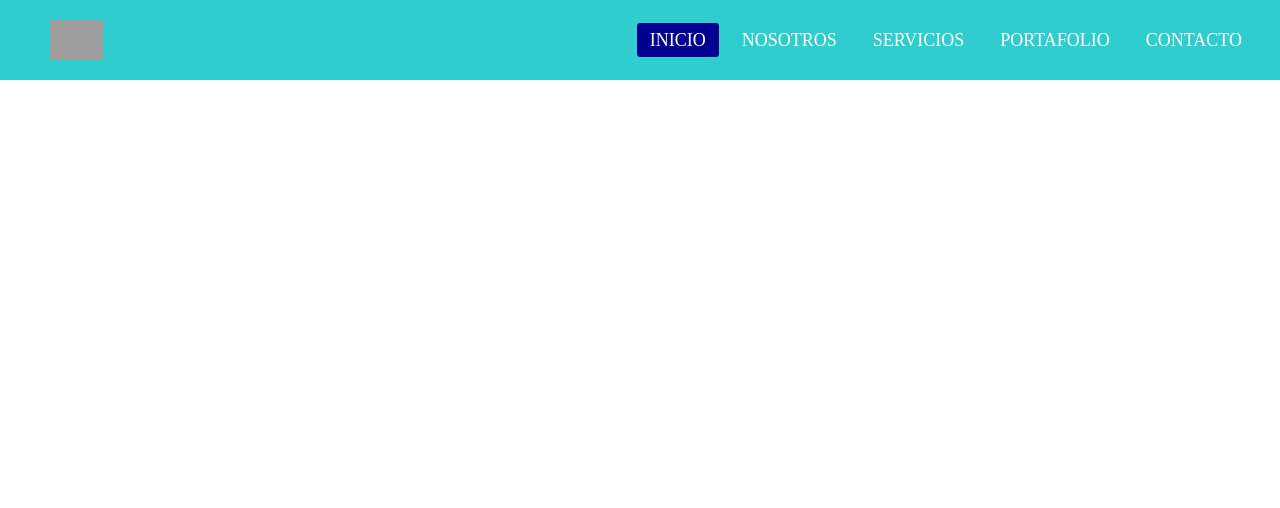
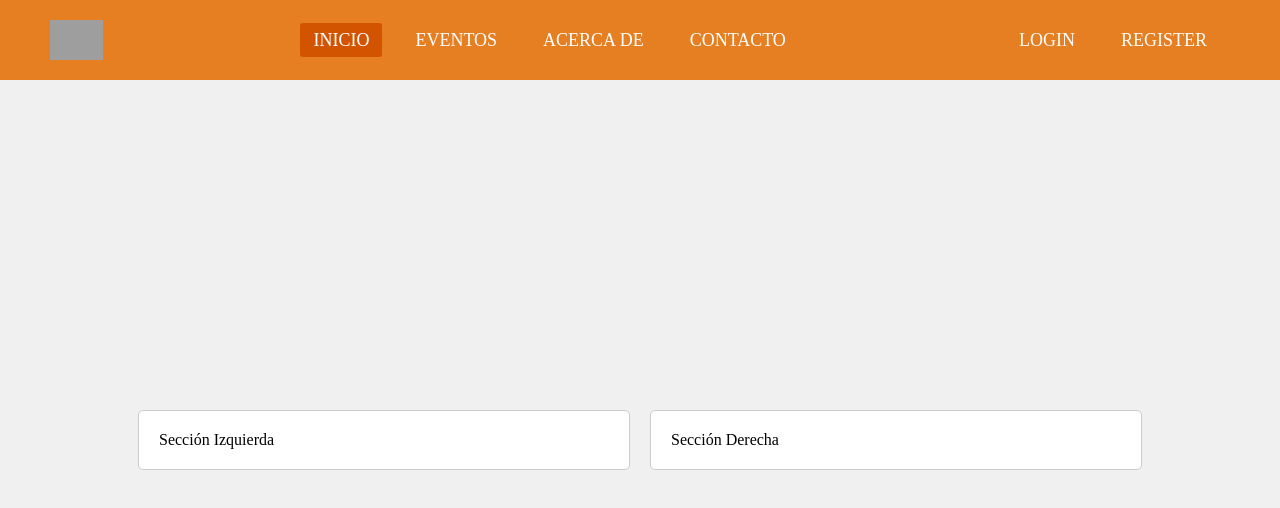
Before and after one commit to abelheddy/EventR, a React (Vite) app in the folder frontend/: page / in a window 1280 px wide. Shown: the top 508 px of the page. Built offline with nearby package versions, Linux system fonts and the light colour scheme; grey boxes are pictures that could not be loaded.

Commit message:
MainPage 2.0
se modifico la pantalla principal y se cambio los colores a los del logo

```diff
--- a/frontend/src/pages/MainPage.jsx
+++ b/frontend/src/pages/MainPage.jsx
@@ -3,22 +3,35 @@ import './css/MainPage.css';
 
 const MainPage = () => {
     return (
+        <>
             <nav>
                 <input type="checkbox" id="check" />
                 <label htmlFor="check" className="checkbtn">
-                <i className="fas fa-bars"></i>
+                    <i className="fas fa-bars"></i> {/* Ícono de hamburguesa */}
                 </label>
                 <a href="#" className="enlace">
-                <img src="logo.png" alt="" className="logo" />
+                    <img src="logo.png" alt="Logo" className="logo" /> {/* Logo */}
                 </a>
-            <ul>
+                <ul className="nav-buttons">
                     <li><a className="active" href="#">Inicio</a></li>
-                <li><a href="#">Nosotros</a></li>
-                <li><a href="#">Servicios</a></li>
-                <li><a href="#">Portafolio</a></li>
+                    <li><a href="#">Eventos</a></li>
+                    <li><a href="#">Acerca de</a></li>
                     <li><a href="#">Contacto</a></li>
                 </ul>
+                <ul className="auth-buttons">
+                    <li><a href="/login">Login</a></li>
+                    <li><a href="/register">Register</a></li>
+                </ul>
             </nav>
+
+            {/* Contenido principal */}
+            <section>
+                <div className="content">
+                    <div className="left-section">Sección Izquierda</div>
+                    <div className="right-section">Sección Derecha</div>
+                </div>
+            </section>
+        </>
     );
 };
 
--- a/frontend/src/pages/css/MainPage.css
+++ b/frontend/src/pages/css/MainPage.css
@@ -1,4 +1,5 @@
-*{
+/* Estilos generales */
+* {
     padding: 0;
     margin: 0;
     text-decoration: none;
@@ -6,93 +7,118 @@
     box-sizing: border-box;
   }
 
-nav{
-    background: #2fcdcd;
+  /* Menú */
+  nav {
+    background: #e67e22; /* Naranja oscuro */
     height: 80px;
     width: 100%;
+    display: flex;
+    align-items: center;
+    justify-content: space-between;
+    padding: 0 50px;
   }
-.enlace{
-    position: absolute;
-    padding: 20px 50px;
+
+  .enlace {
+    display: flex;
+    align-items: center;
   }
-.logo{
+
+  .logo {
     height: 40px;
   }
-nav ul{
-    float: right;
-    margin-right: 20px;
+
+  nav ul {
+    display: flex;
+    align-items: center;
   }
-nav ul li{
-    display: inline-block;
-    line-height: 80px;
-    margin: 0 5px;
+
+  nav ul li {
+    margin: 0 10px;
   }
-nav ul li a{
+
+  nav ul li a {
     color: #fff;
     font-size: 18px;
     padding: 7px 13px;
     border-radius: 3px;
     text-transform: uppercase;
+    transition: background-color 0.3s;
   }
-li a.active, li a:hover{
-    background: #000090;
-    transition: .5s;
+
+  li a.active, li a:hover {
+    background: #d35400; /* Naranja más oscuro para hover y activo */
   }
-.checkbtn{
+
+  .checkbtn {
     font-size: 30px;
     color: #fff;
-    float: right;
-    line-height: 80px;
-    margin-right: 40px;
     cursor: pointer;
     display: none;
   }
-#check{
+
+  #check {
     display: none;
   }
-section{
-    background: url(fondo.jpg) no-repeat;
-    background-size: cover;
-    background-position: center center;
+
+  /* Contenido principal */
+  section {
+    background: #f0f0f0; /* Fondo gris claro */
     height: calc(100vh - 80px);
+    display: flex;
+    justify-content: center;
+    align-items: center;
   }
 
-@media (max-width: 952px){
-    .enlace{
+  .content {
+    display: flex;
+    width: 80%;
+    max-width: 1200px;
+  }
+
+  .left-section, .right-section {
+    flex: 1;
+    padding: 20px;
+    background: #fff; /* Fondo blanco para las secciones */
+    border: 1px solid #ccc;
+    margin: 10px;
+    border-radius: 5px;
+  }
+
+  /* Responsividad */
+  @media (max-width: 952px) {
+    .enlace {
       padding-left: 20px;
     }
-    nav ul li a{
+    nav ul li a {
       font-size: 16px;
     }
   }
 
-@media (max-width: 858px){
-    .checkbtn{
+  @media (max-width: 858px) {
+    .checkbtn {
       display: block;
     }
-    ul{
+    nav ul {
       position: fixed;
       width: 100%;
       height: 100vh;
-        background: #2c3e50;
+      background: #e67e22; /* Naranja oscuro */
       top: 80px;
       left: -100%;
       text-align: center;
-        transition: all .5s;
+      transition: all 0.5s;
+      flex-direction: column;
     }
-    nav ul li{
-        display: block;
+    nav ul li {
       margin: 50px 0;
-        line-height: 30px;
     }
-    nav ul li a{
+    nav ul li a {
       font-size: 20px;
     }
-    li a:hover, li a.active{
-        background: none;
-        color: red;
+    li a:hover, li a.active {
+      background: #d35400; /* Naranja más oscuro para hover y activo */
     }
-    #check:checked ~ ul{
-        left:0;
+    #check:checked ~ ul {
+      left: 0;
     }
   }
```
Lines whose indentation alone changed are shown as unchanged.
